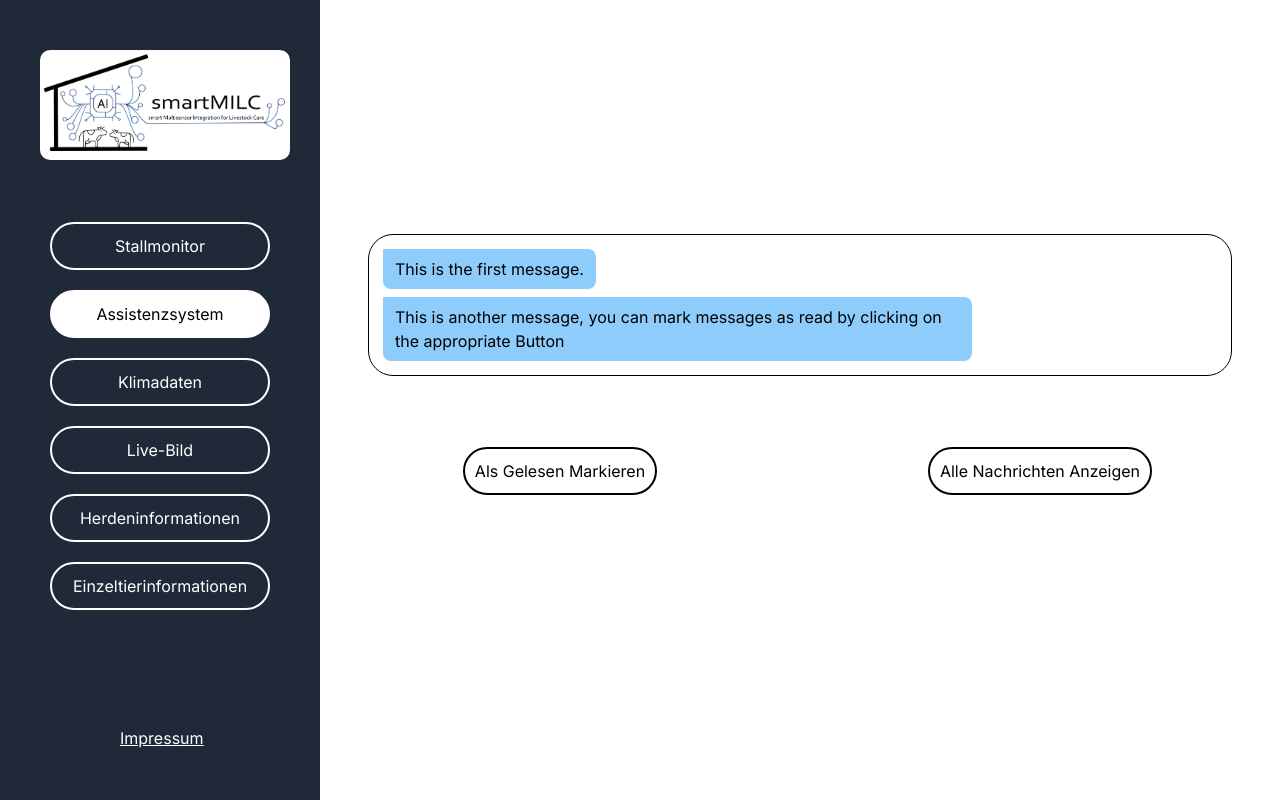
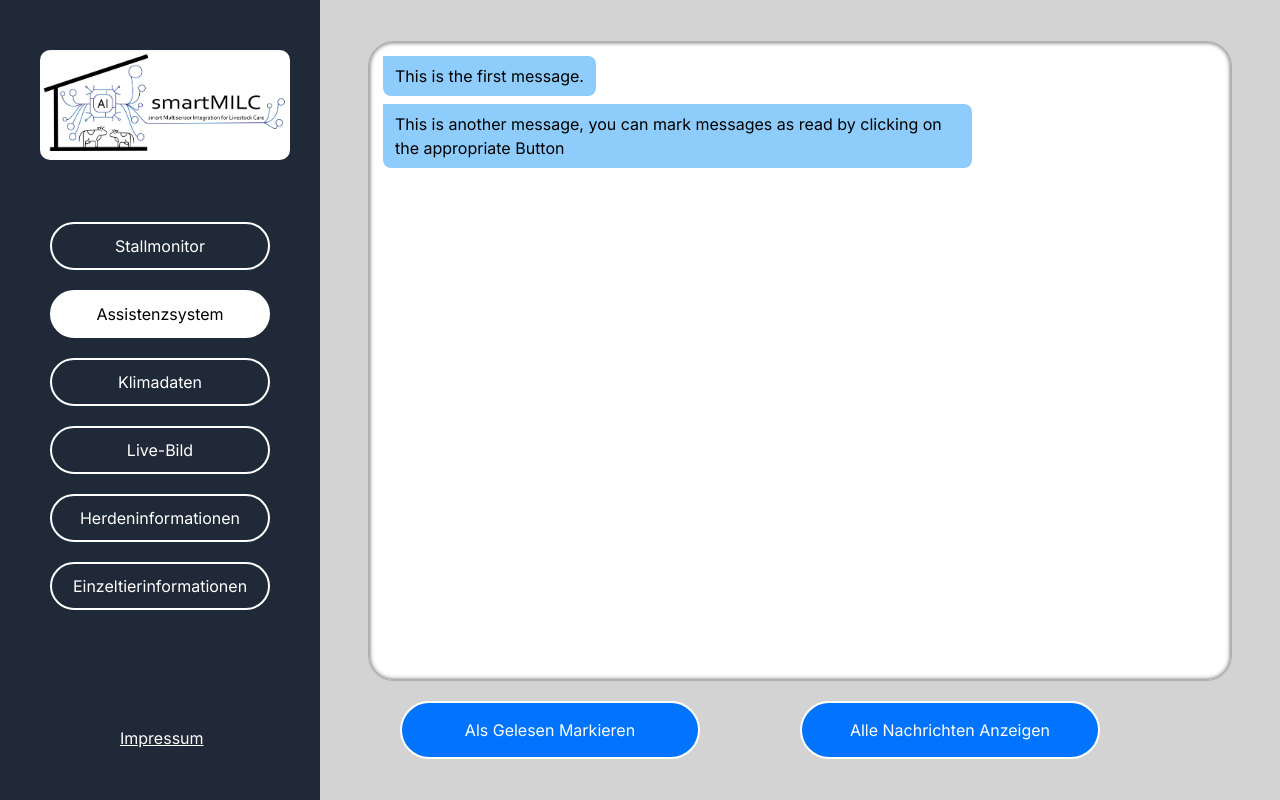
Before and after one commit to werthmar/AI-Web-Dashboard, a Next.js app: page / in a window 1280 px wide. Both pictures are taken after a click on the button "Assistenzsystem". Built offline with nearby package versions, Linux system fonts and the light colour scheme.

Commit message:
assistenzsystem erweiterung

```diff
--- a/app/components/assistenzsystem.js
+++ b/app/components/assistenzsystem.js
@@ -16,17 +16,21 @@
         return(
             <div className="center Assistenzsystem">
 
-            <div className="message-container center">
+                <div className="message-container">
                     {messages.map((message, index) => (
                         <div key={index} className='message'>
                             {message}
                         </div>
                     ))}
                 </div>
-                <div className="grid grid-cols-2 justify-center buttons">
+
+                <div style={{maxWidth: "800px", margin: "20px auto"}}>
+                    <div className="grid grid-cols-2 buttons">
                         <button className="btn">Als Gelesen Markieren</button>
                         <button className="btn">Alle Nachrichten Anzeigen</button>
                     </div>
+                </div>
+
             </div>
         );
     }
--- a/app/page.js
+++ b/app/page.js
@@ -41,7 +41,8 @@
         return( <Assistenzsystem messages={ ["This is the first message.", "This is another message, you can mark messages as read by clicking on the appropriate Button"] } /> );
       }
       else {
-        return( <p>Error!</p> );
+        //return( <p>Error!</p> );
+        return <LoadingAnimation />;
       }
     }
     catch (error) {
@@ -61,7 +62,7 @@
         {/* Sidebar */}
         <div className="sidebar w-80">
 
-          <Image alt="smartMILK Logo" className="homeButton" src={"/smartMILC_Logo.jpg"} width={250} height={250} />
+          <Image priority alt="smartMILK Logo" className="homeButton" src={"/smartMILC_Logo.jpg"} width={250} height={250} />
 
           <div className="buttons flex flex-col mt-4">
             <button onClick={() => this.handleButtonClick(1)} className={activeButton === 1 ? 'buttonActive' : ''}>Stallmonitor</button>
--- a/app/styles/assistenzsystem.scss
+++ b/app/styles/assistenzsystem.scss
@@ -5,10 +5,17 @@
     .message-container {
         display: flex;
         flex-direction: column;
-        border: black solid 1px;
+        border: rgb(176, 176, 176) solid 1px;
         border-radius: 25px;
         padding: 10px;
         max-width: 90%;
+        background-color: white;
+        height: 80vh;
+        margin: auto;
+
+        -webkit-box-shadow: inset 0px 0px 5px 0px rgba(0,0,0,0.75);
+        -moz-box-shadow: inset 0px 0px 5px 0px rgba(0,0,0,0.75);
+        box-shadow: inset 0px 0px 5px 0px rgba(0,0,0,0.75);
     }
 
     .message {
--- a/app/styles/globals.scss
+++ b/app/styles/globals.scss
@@ -28,12 +28,12 @@
 }
 
 .btn{
-  margin: auto;
-  padding: 10px;
-  border-radius: 25px;
-  border: black 2px solid;
-  background-color: transparent;
-  color: black;
+  padding: 15px 20px 15px 20px;
+  border-radius: 50px;
+  background-color: rgb(0, 115, 255);
+  color: white;
+  border: 2px solid white;
+  max-width: 300px;
 }
 .btn:hover{
   background-color: #8eccfb;
--- a/app/styles/page.scss
+++ b/app/styles/page.scss
@@ -5,6 +5,8 @@
     width: 100%;
     height: 100vh;
     width: 100vw;
+    margin: 0;
+    padding: 0;
 
     // Sidebar used for Navigation
     .sidebar{
@@ -56,8 +58,12 @@
     // Vieport content gets taken from the individuall components, this is just the setup
     // for the base dimensions of the viewport not the content within it
     .viewport{
-        overflow: scroll;
-        //background-color: pink;
+        overflow: auto;
+        width: 100%;
+        height: 100%;
+        margin: 0;
+        padding: 0;
+        background-color: lightgray;
     }
 
 }
--- a/app/styles/stallmonitor.scss
+++ b/app/styles/stallmonitor.scss
@@ -2,6 +2,8 @@
 .stallmonitor{
     width: 100%;
     height: 100%;
+    margin: 0;
+    padding: 0;
 
     svg{
         position: relative;
```
Lines whose indentation alone changed are shown as unchanged.
